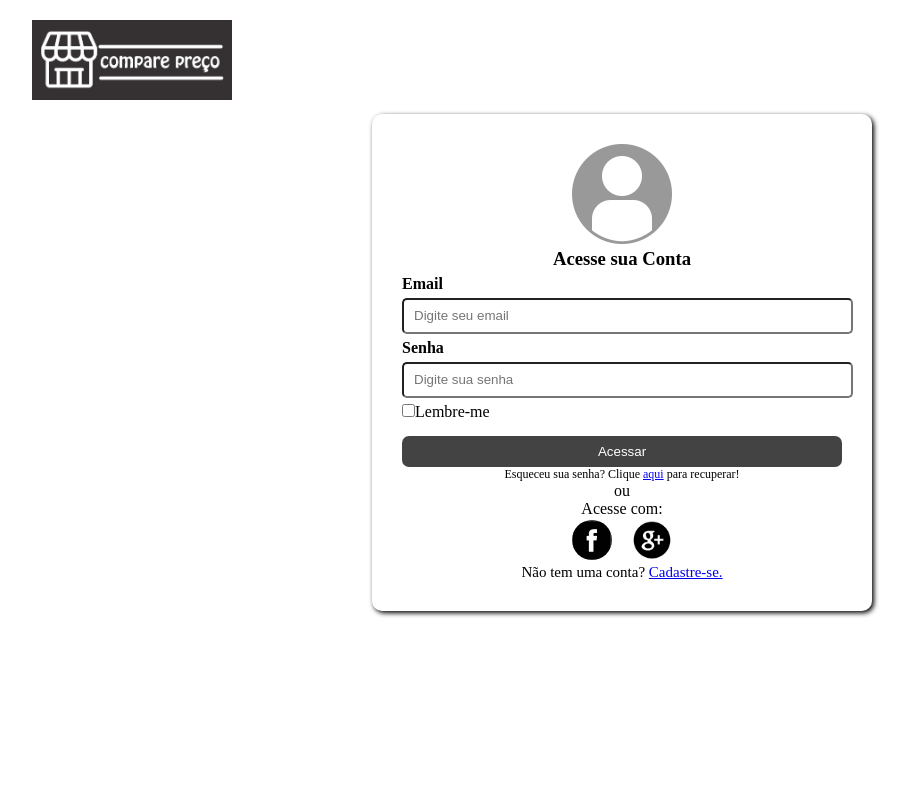
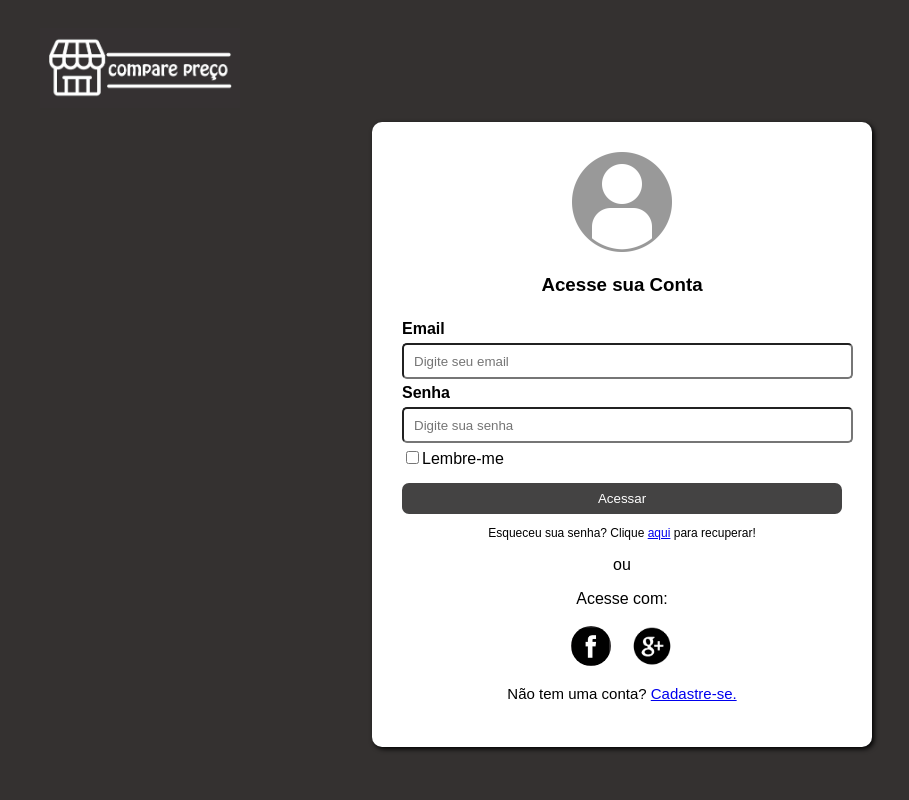
Before and after one commit to ICEI-PUC-Minas-PMV-SI/pmv-si-2021-2-e1-proj-web-t1-supermercado, a PHP site: page /html/login.html in a window 1280 px wide. Shown: the whole page, without its empty margins (18-927 px from the left). Run offline with PHP 8.4, Linux system fonts and the light colour scheme.

Commit message:
CSS login ajustado

```diff
--- a/src/css/styles-login.css
+++ b/src/css/styles-login.css
@@ -1,8 +1,4 @@
-*{
-    margin: 0;
-
-}
-.Fundo-login {
+body {
     background-color: #343130;
     font-family: Arial, Helvetica, sans-serif;
 }
@@ -76,6 +72,9 @@ button {
 .cadastro {
     font-size: 15px;
 }
+#recuperar{
+    cursor: pointer;
+}
 
 /* The Modal (background) */
 .modal {
```
